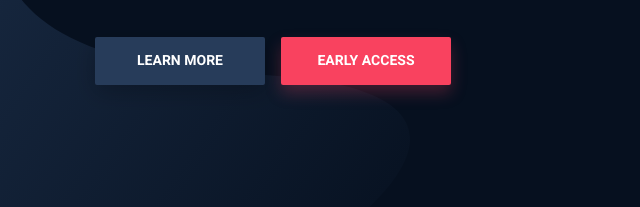
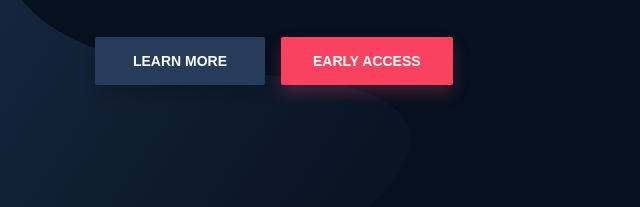
Before and after one commit to jameseffarah/jameseffarah.github.io, a plain HTML site: page index.html in a window 1280 px wide. Shown: the part 435-642 px from the top of the page, 5-645 px from the left. Drawn offline with nearby package versions, Linux system fonts and the light colour scheme.

Commit message:
changed font

```diff
--- a/index.html
+++ b/index.html
@@ -4,8 +4,8 @@
     <meta charset="utf-8">
     <meta http-equiv="X-UA-Compatible" content="IE=edge">
     <meta name="viewport" content="width=device-width, initial-scale=1">
-    <title>Laurel Template</title>
-    <link href="https://fonts.googleapis.com/css?family=Heebo:400,500,700|Playfair+Display:700" rel="stylesheet">
+    <title>James Effarah</title>
+    <link href="https://fonts.googleapis.com/css?family=Roboto:400,500,700|Playfair+Display:700" rel="stylesheet">
     <link rel="stylesheet" href="dist/css/style.css">
     <script src="https://unpkg.com/scrollreveal@4.0.0/dist/scrollreveal.min.js"></script>
 </head>
```
